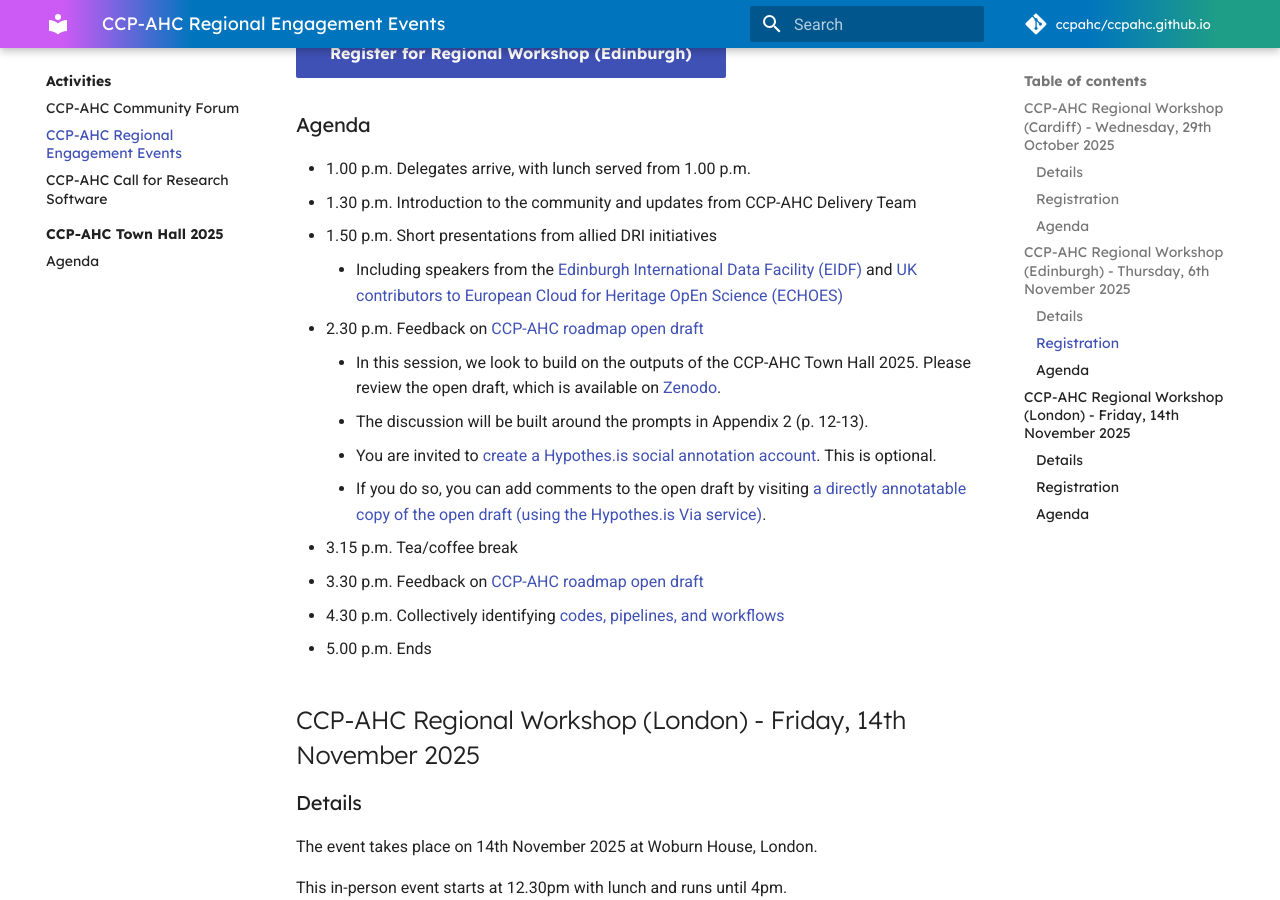
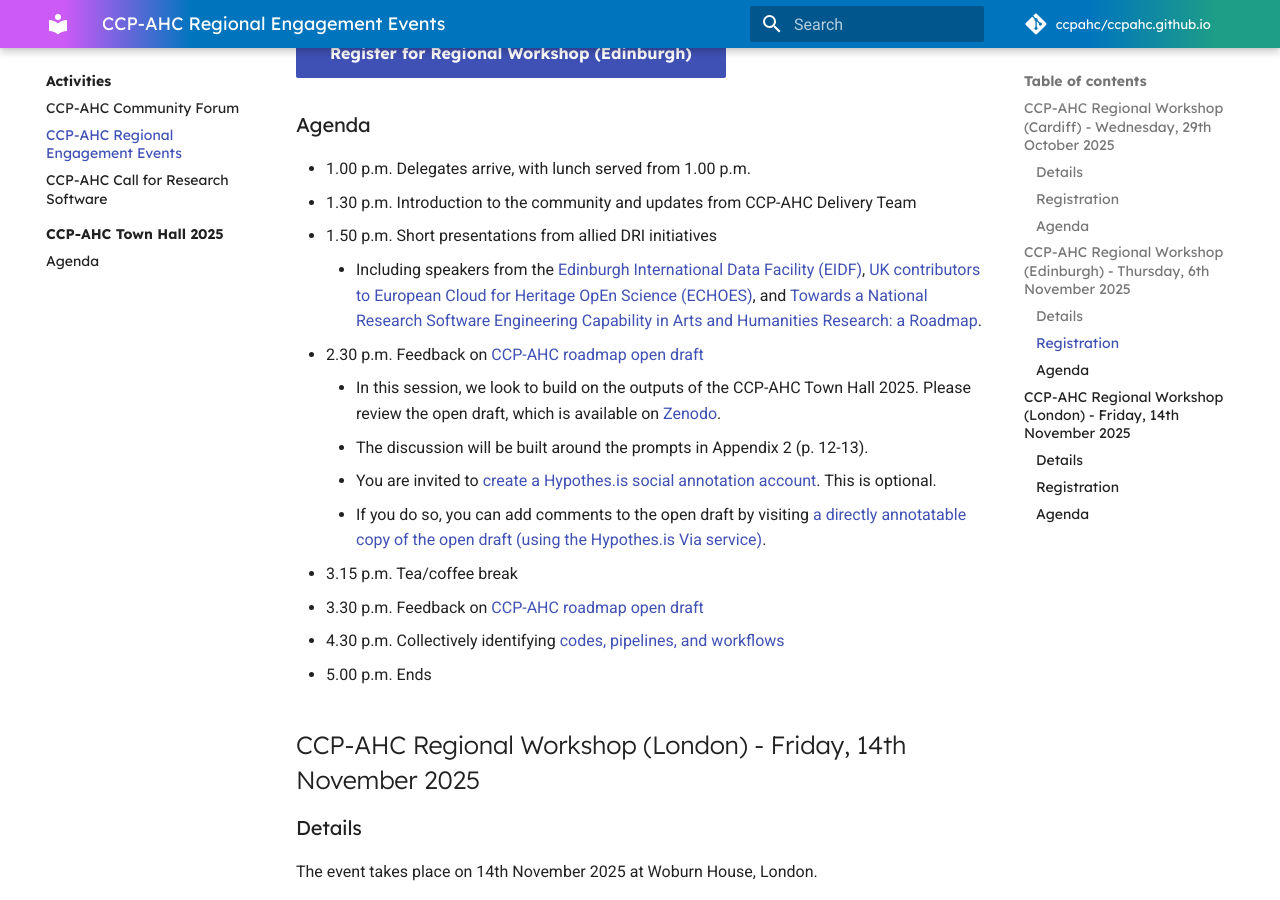
Before and after one commit to ccpahc/ccpahc.github.io, an MkDocs documentation site: the page built from docs/activities/regional-engagement.md, in a window 1280 px wide and 900 px high, scrolled down 1732 px. Built offline with MkDocs 1.6.1 and Material for MkDocs 9.7.7, drawn with Linux system fonts in a browser that asks for light colours; comment, search, counter and statistics services are not loaded.

Commit message:
Update speaker list in regional engagement agenda
Added a new speaker to the presentations section.

```diff
--- a/docs/activities/regional-engagement.md
+++ b/docs/activities/regional-engagement.md
@@ -50,7 +50,7 @@
 - 1.00 p.m. Delegates arrive, with lunch served from 1.00 p.m.
 - 1.30 p.m. Introduction to the community and updates from CCP-AHC Delivery Team
 - 1.50 p.m. Short presentations from allied DRI initiatives
-    - Including speakers from the [Edinburgh International Data Facility (EIDF)](https://edinburgh-international-data-facility.ed.ac.uk/) and [UK contributors to European Cloud for Heritage OpEn Science (ECHOES)](https://archaeologydataservice.ac.uk/about/projects/echoes/)
+    - Including speakers from the [Edinburgh International Data Facility (EIDF)](https://edinburgh-international-data-facility.ed.ac.uk/),  [UK contributors to European Cloud for Heritage OpEn Science (ECHOES)](https://archaeologydataservice.ac.uk/about/projects/echoes/), and [Towards a National Research Software Engineering Capability in Arts and Humanities Research: a Roadmap](https://zenodo.org/records/15083396).
 - 2.30 p.m. Feedback on [CCP-AHC roadmap open draft](https://zenodo.org/records/17099176)
     - In this session, we look to build on the outputs of the CCP-AHC Town Hall 2025. Please review the open draft, which is available on [Zenodo](https://zenodo.org/records/17099176).
     - The discussion will be built around the prompts in Appendix 2 (p. 12-13).
```
